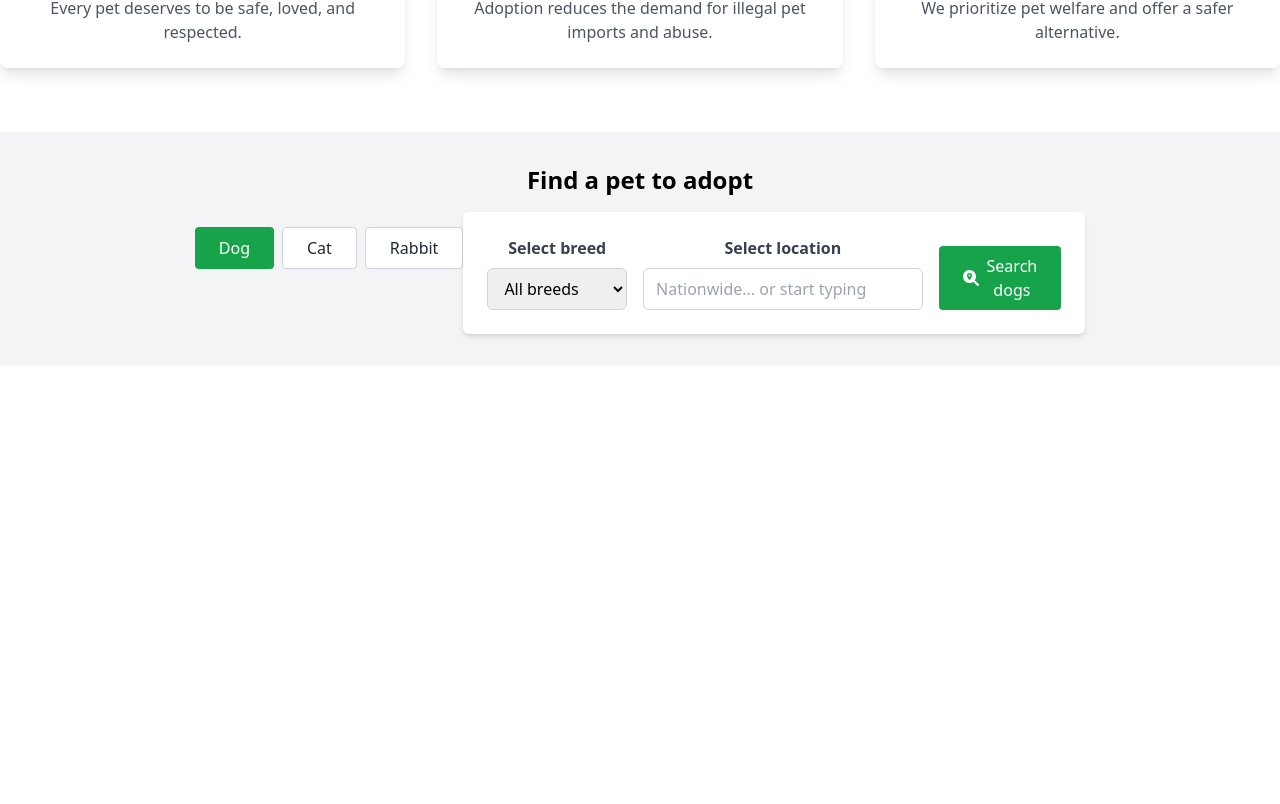
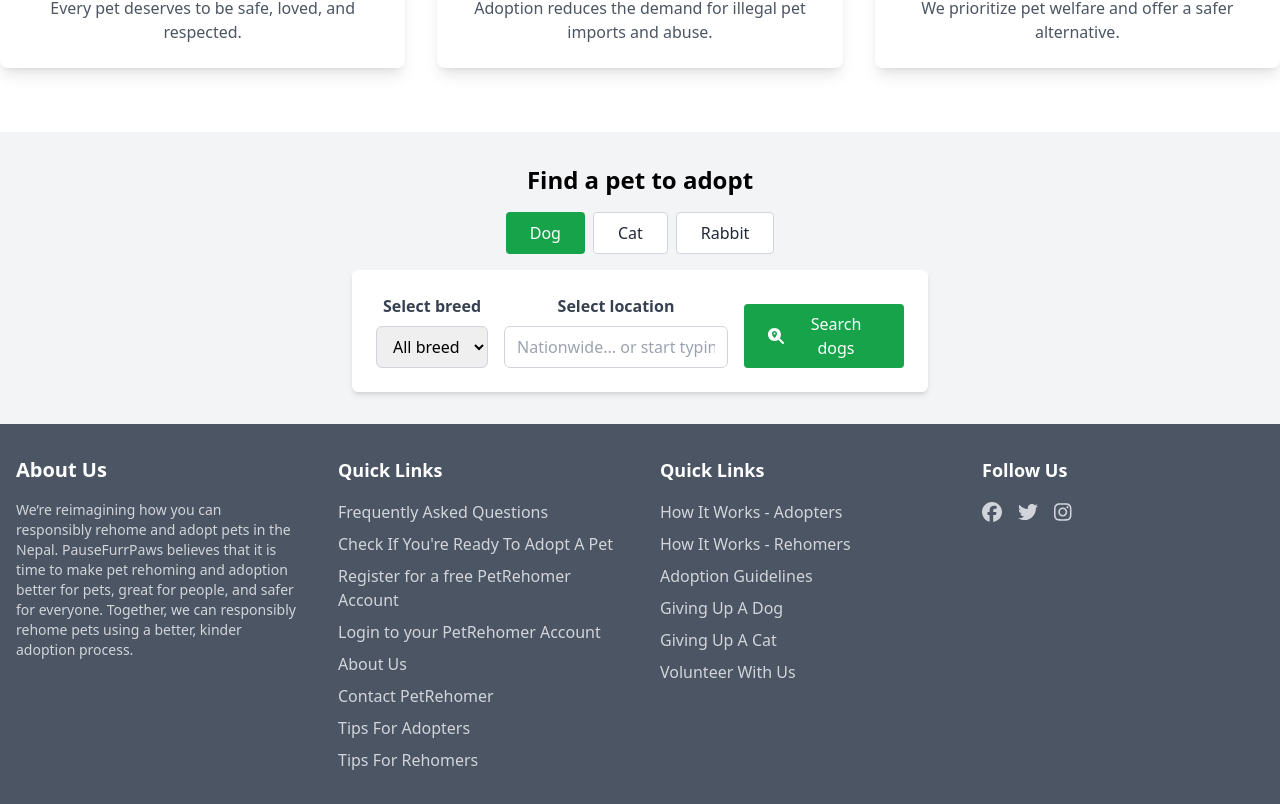
Before and after one commit to likhel/MyFirstApp, a React (Vite) app: page / in a window 1280 px wide. Shown: the part 968-1772 px from the top of the page. Before the commit the page ends 1334 px from the top, so only its background shows below. Built offline with nearby package versions, Linux system fonts and the light colour scheme.

Commit message:
footer created and modified filter

```diff
--- a/src/components/Filter.jsx
+++ b/src/components/Filter.jsx
@@ -10,14 +10,16 @@ const Filter = () => {
           <h3 className="text-2xl font-bold mb-4">Find a pet to adopt</h3>
 
           {/* Buttons for pet types */}
-          <div className="inline-flex space-x-2 mb-4">
-            <button className="bg-green-600 text-white px-6 py-2 rounded">Dog</button>
-            <button className="bg-white text-gray-800 border border-gray-300 px-6 py-2 rounded">Cat</button>
-            <button className="bg-white text-gray-800 border border-gray-300 px-6 py-2 rounded">Rabbit</button>
+          <div className="mb-4">
+            <div className="inline-flex space-x-2">
+              <button className="bg-green-600 text-white px-6 py-2 rounded">Dog</button>
+              <button className="bg-white text-gray-800 border border-gray-300 px-6 py-2 rounded">Cat</button>
+              <button className="bg-white text-gray-800 border border-gray-300 px-6 py-2 rounded">Rabbit</button>
+            </div>
           </div>
 
-          {/* Filter options */}
-          <div className="bg-white p-6 shadow-md rounded-md inline-block">
+          {/* Filter options with controlled width */}
+          <div className="bg-white p-6 shadow-md rounded-md mx-auto max-w-xl">
             <div className="flex space-x-4">
 
               {/* Breed selection */}
@@ -41,7 +43,7 @@ const Filter = () => {
 
               {/* Search button */}
               <div className="flex items-end">
-                <button className="bg-green-600 text-white px-6 py-2 rounded flex items-center">
+                <button className="bg-green-600 text-white px-6 py-2 rounded flex justify-start items-center w-40">
                   <FontAwesomeIcon icon={faSearchLocation} className="mr-2" />
                   Search dogs
                 </button>
--- a/src/components/Footer.jsx
+++ b/src/components/Footer.jsx
@@ -1,11 +1,64 @@
-import React from 'react'
+import React from 'react';
+import { Link } from 'react-router-dom';
+import { FontAwesomeIcon } from '@fortawesome/react-fontawesome';
+import {faFacebook,faInstagram,faTwitter} from '@fortawesome/free-brands-svg-icons'
 
 const Footer = () => {
   return (
-    <>
+      <>
+        <footer className="bg-gray-600 text-white py-8 px-4">
+          <div className="container mx-auto grid grid-cols-1 md:grid-cols-4 gap-10">
+            {/* About Us Section */}
+            <div>
+              <h2 className="text-xl font-semibold mb-4">About Us</h2>
+              <p className="text-sm text-gray-300">
+                We’re reimagining how you can responsibly rehome and adopt pets in the Nepal. PauseFurrPaws believes that it is time to make pet rehoming and adoption better for pets, great for people, and safer for everyone. Together, we can responsibly rehome pets using a better, kinder adoption process.
+              </p>
+            </div>
 
-    </>
-  )
-}
+            {/* Quick Links Section 1 */}
+            <div>
+              <h3 className="text-lg font-semibold mb-4">Quick Links</h3>
+              <ul className="space-y-2 text-gray-300">
+                <li><Link to="#" className="hover:text-white">Frequently Asked Questions</Link></li>
+                <li><Link to="#" className="hover:text-white">Check If You're Ready To Adopt A Pet</Link></li>
+                <li><Link to="#" className="hover:text-white">Register for a free PetRehomer Account</Link></li>
+                <li><Link to="#" className="hover:text-white">Login to your PetRehomer Account</Link></li>
+                <li><Link to="#" className="hover:text-white">About Us</Link></li>
+                <li><Link to="#" className="hover:text-white">Contact PetRehomer</Link></li>
+                <li><Link to="#" className="hover:text-white">Tips For Adopters</Link></li>
+                <li><Link to="#" className="hover:text-white">Tips For Rehomers</Link></li>
+              </ul>
+            </div>
 
-export default Footer
+            {/* Quick Links Section 2 */}
+            <div>
+              <h3 className="text-lg font-semibold mb-4">Quick Links</h3>
+              <ul className="space-y-2 text-gray-300">
+                <li><Link to="#" className="hover:text-white">How It Works - Adopters</Link></li>
+                <li><Link to="#" className="hover:text-white">How It Works - Rehomers</Link></li>
+                <li><Link to="#" className="hover:text-white">Adoption Guidelines</Link></li>
+                <li><Link to="#" className="hover:text-white">Giving Up A Dog</Link></li>
+                <li><Link to="#" className="hover:text-white">Giving Up A Cat</Link></li>
+                <li><Link to="#" className="hover:text-white">Volunteer With Us</Link></li>
+              </ul>
+            </div>
+
+            {/* Follow Us Section */}
+            <div>
+              <h3 className="text-lg font-semibold mb-4 ">Follow Us</h3>
+              <ul className="flex space-x-4 text-gray-300">
+                <li><Link><FontAwesomeIcon icon={faFacebook} size="lg" className="hover:text-white" /></Link></li>
+                <li><Link><FontAwesomeIcon icon={faTwitter} size="lg" className="hover:text-white" /></Link></li>
+                <li><Link><FontAwesomeIcon icon={faInstagram} size="lg" className="hover:text-white" /></Link></li>
+              </ul>
+            </div>
+          </div>
+        </footer>
+      </>
+  );
+};
+
+
+
+export default Footer;
```
